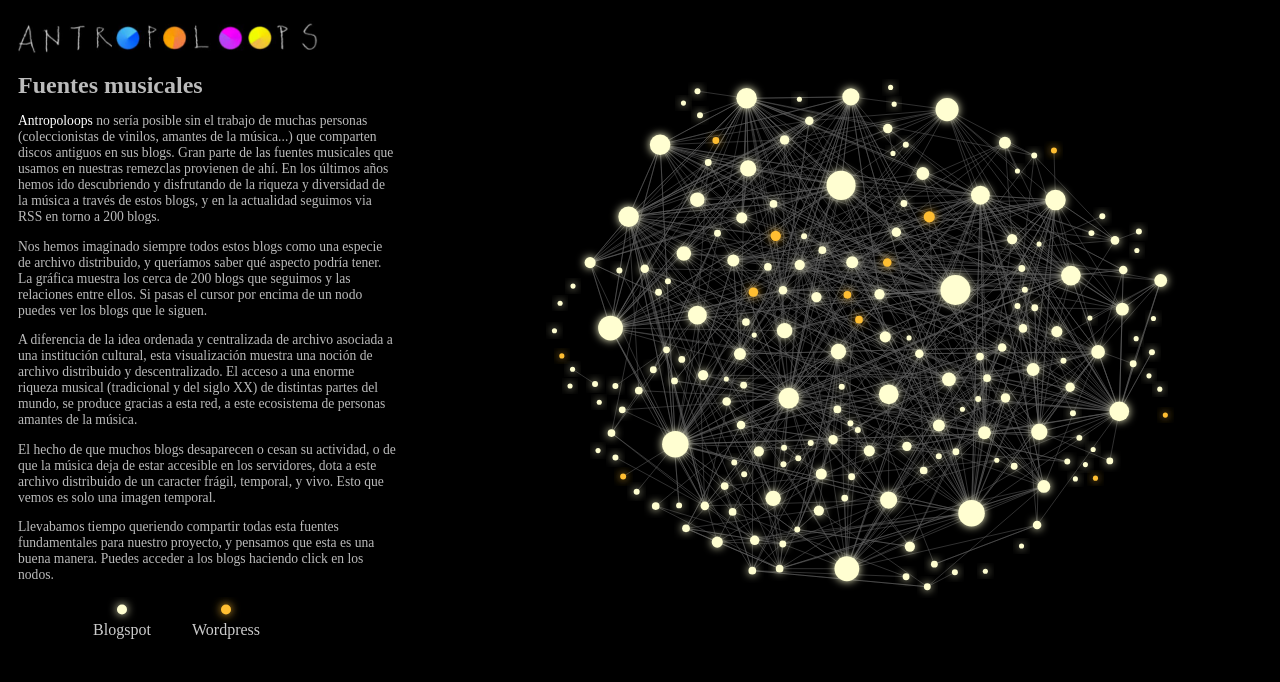
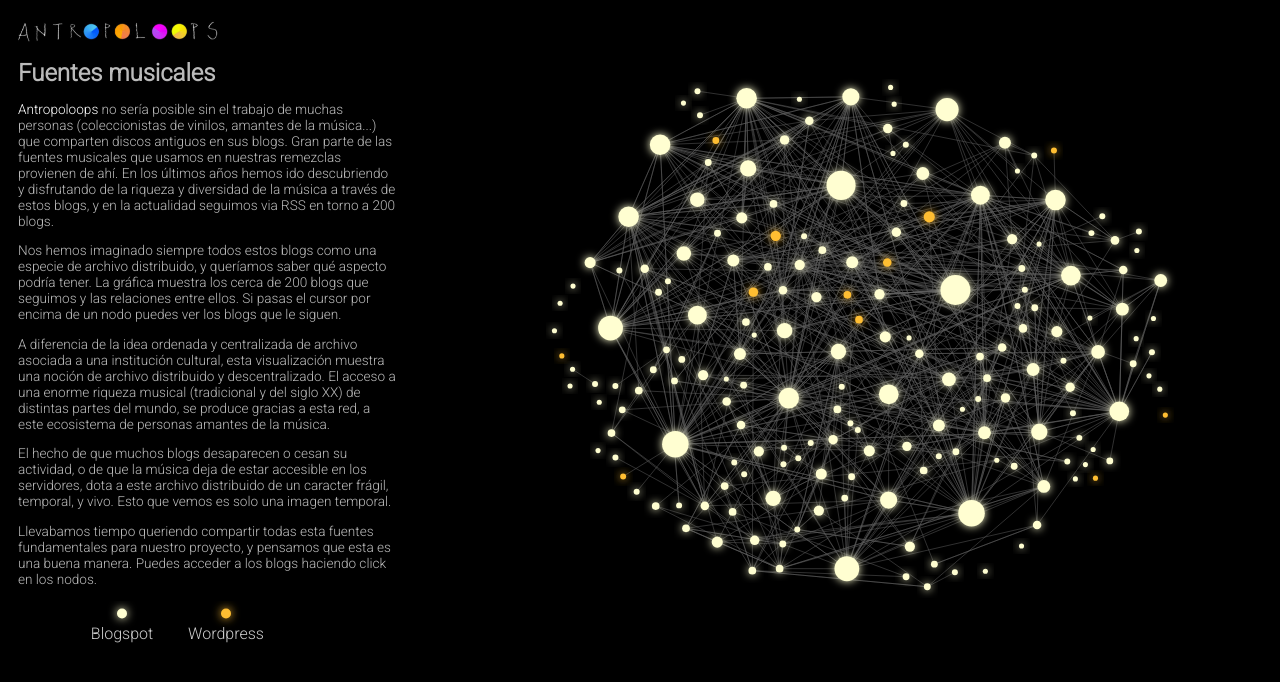
Before and after one commit to mi-mina/blog-network, a plain HTML site: page docs/index.html in a window 1280 px wide. Drawn offline with nearby package versions, Linux system fonts and the light colour scheme.

Commit message:
change font family and logo size

```diff
--- a/docs/index.html
+++ b/docs/index.html
@@ -7,6 +7,7 @@
     <meta name="author" content="Esperanza Moreno">
     <meta name="description" content="">
     <link rel="stylesheet" href="styles.css">
+    <link href="https://fonts.googleapis.com/css?family=Roboto:300" rel="stylesheet">
     <title>Fuentes musicales. Antropoloops</title>
   </head>
   <body>
--- a/docs/styles.css
+++ b/docs/styles.css
@@ -1,6 +1,7 @@
 body {
   background-color: black;
   color: #bbb;
+  font-family: 'Roboto', sans-serif;
 }
 
 a {
@@ -24,7 +25,7 @@ a {
 
 #title img {
   margin-top: 10px;
-  max-width: 300px;
+  max-width: 200px;
 }
 
 #title h2 {
```
